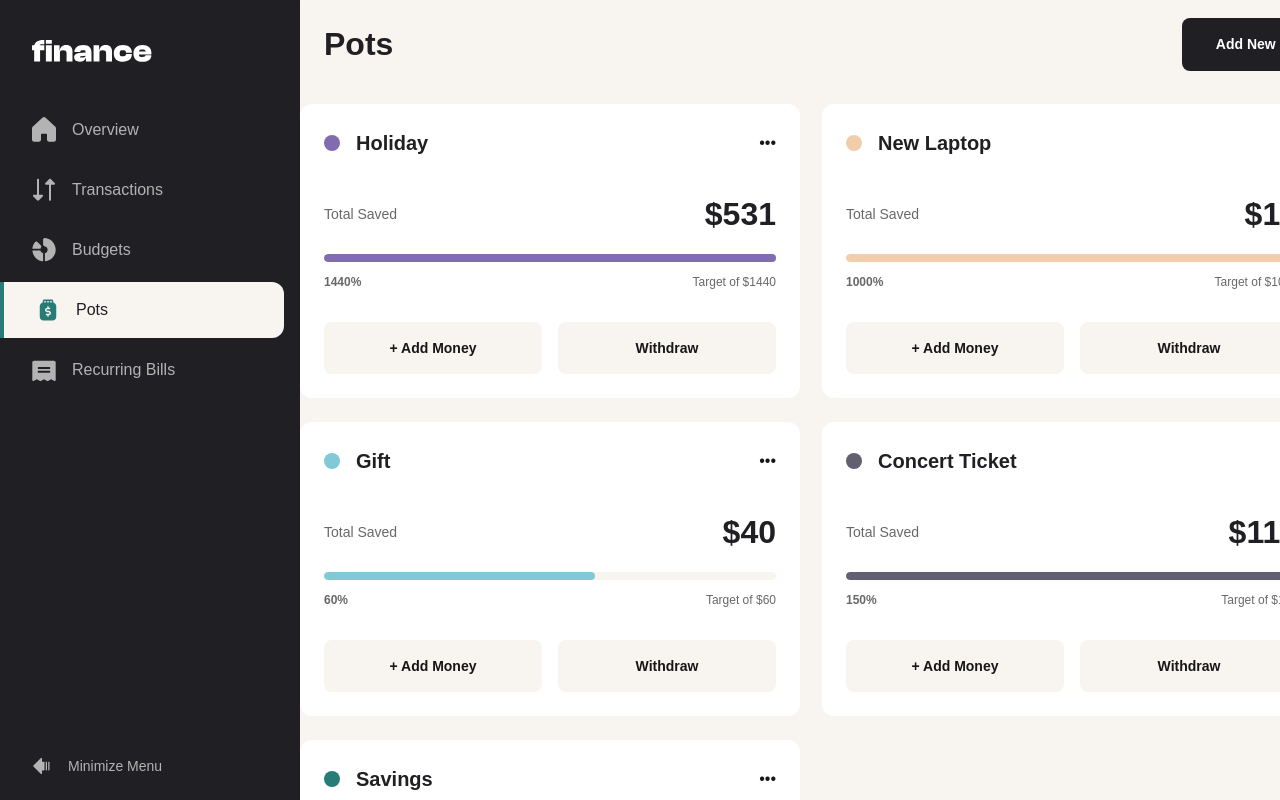
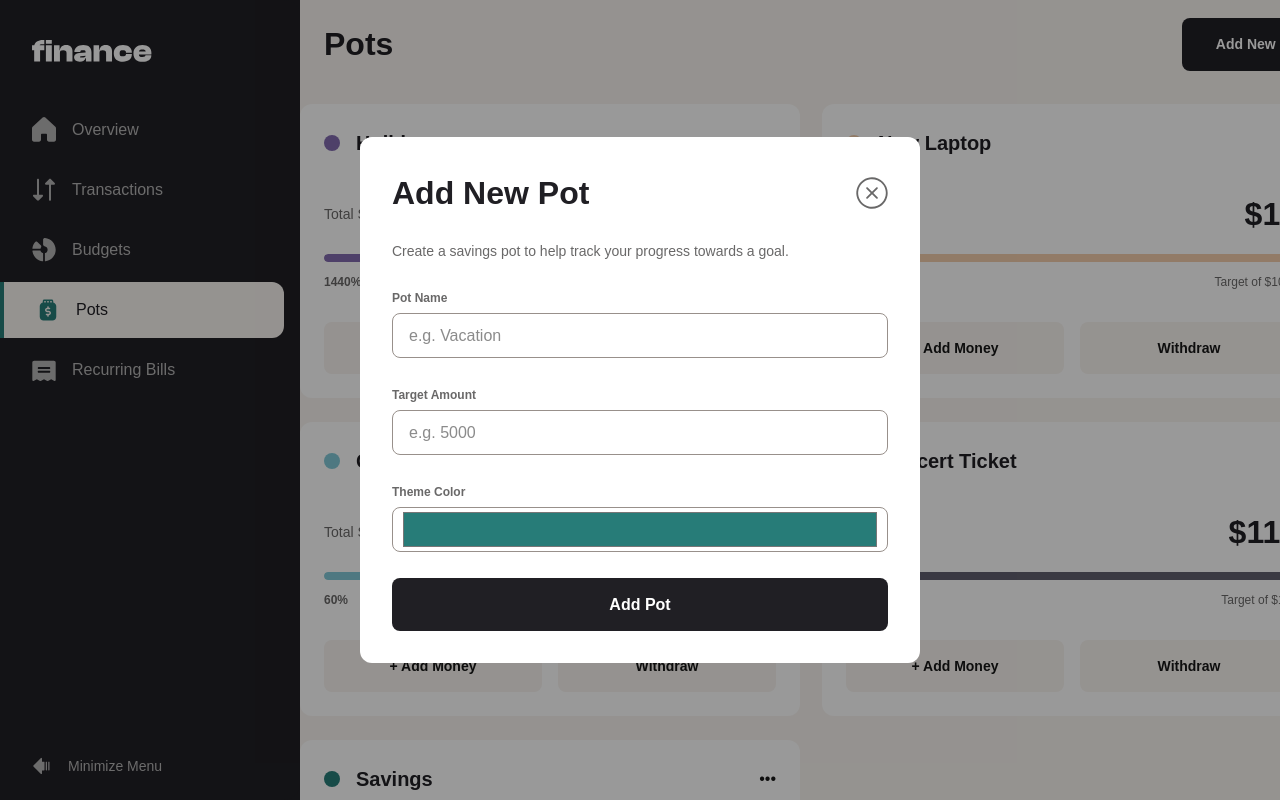
Before and after one commit to Keti-Tsiklauri2001/my-finance-app, a Next.js app: page /pots in a window 1280 px wide. Both pictures are taken after a click on the button "Add New Pot". Shown: the top 800 px of the page. Built offline with nearby package versions, Linux system fonts and the light colour scheme.

Commit message:
feat: addnewpotmodal

```diff
--- a/src/app/pots/page.tsx
+++ b/src/app/pots/page.tsx
@@ -1,10 +1,34 @@
+"use client";
+
+import AddNewPotModal from "@/src/components/AddNewPotModal";
 import Header from "@/src/components/Header";
 import PotsList from "@/src/components/PotsList";
+import { Pot } from "@/src/types/types";
+import { useState } from "react";
+import { pots as initialPots } from "@/src/data/data-pots";
+
 export default function Pots() {
+  const [pots, setPots] = useState<Pot[]>(initialPots);
+  const [showAddPotModal, setShowAddPotModal] = useState(false);
+
   return (
     <div className="bg-[#F8F4F0] flex flex-col xl:gap-[32px] gap-[20px]">
-      <Header header="pots" buttonText="add new pot" />
-      <PotsList />
+      {showAddPotModal && (
+        <AddNewPotModal
+          onClose={() => setShowAddPotModal(false)}
+          onAdd={(newPot) => {
+            setPots((prev) => [...prev, newPot]);
+          }}
+        />
+      )}
+
+      <Header
+        header="pots"
+        buttonText="add new pot"
+        onButtonClick={() => setShowAddPotModal(true)}
+      />
+
+      <PotsList pots={pots} />
     </div>
   );
 }
--- /dev/null
+++ b/src/components/AddNewPotModal.tsx
@@ -0,0 +1,117 @@
+import { useState } from "react";
+import Image from "next/image";
+
+interface AddNewPotModalProps {
+  onClose: () => void;
+  onAdd: (pot: {
+    name: string;
+    target: number;
+    total: number;
+    theme: string;
+  }) => void;
+}
+
+export default function AddNewPotModal({
+  onClose,
+  onAdd,
+}: AddNewPotModalProps) {
+  const [name, setName] = useState("");
+  const [target, setTarget] = useState("");
+  const [theme, setTheme] = useState("#277C78");
+
+  const handleSubmit = () => {
+    if (!name || !target) return;
+
+    onAdd({
+      name,
+      target: Number(target),
+      total: 0,
+      theme,
+    });
+
+    onClose();
+  };
+
+  return (
+    <div className="fixed inset-0 bg-black/40 flex items-center justify-center z-50">
+      <div className="w-[300px] md:w-[560px] bg-white rounded-[12px] p-8 flex flex-col gap-6">
+        {/* Header */}
+        <div className="flex items-center justify-between">
+          <h1 className="text-[20px] md:text-[32px] font-bold text-[#201F24]">
+            Add New Pot
+          </h1>
+
+          <button
+            onClick={onClose}
+            className="w-6 h-6 md:w-8 md:h-8 cursor-pointer"
+          >
+            <Image
+              src="/images/icon-close.svg"
+              alt="close"
+              width={32}
+              height={32}
+            />
+          </button>
+        </div>
+
+        {/* Description */}
+        <p className="text-sm text-[#696868]">
+          Create a savings pot to help track your progress towards a goal.
+        </p>
+
+        {/* Name */}
+        <div>
+          <label className="text-xs font-bold text-[#696868]">Pot Name</label>
+
+          <input
+            value={name}
+            onChange={(e) => setName(e.target.value)}
+            placeholder="e.g. Vacation"
+            className="w-full mt-1 h-[45px] border border-[#98908B] rounded-lg px-4 outline-none"
+          />
+        </div>
+
+        {/* Target */}
+        <div>
+          <label className="text-xs font-bold text-[#696868]">
+            Target Amount
+          </label>
+
+          <input
+            value={target}
+            onChange={(e) => {
+              if (Number(e.target.value) < 0) return;
+              setTarget(e.target.value);
+            }}
+            type="number"
+            min={0}
+            placeholder="e.g. 5000"
+            className="w-full mt-1 h-[45px] border border-[#98908B] rounded-lg px-4 outline-none"
+          />
+        </div>
+
+        {/* Theme */}
+        <div>
+          <label className="text-xs font-bold text-[#696868]">
+            Theme Color
+          </label>
+
+          <input
+            type="color"
+            value={theme}
+            onChange={(e) => setTheme(e.target.value)}
+            className="w-full mt-1 h-[45px] border border-[#98908B] rounded-lg px-2 cursor-pointer"
+          />
+        </div>
+
+        {/* Button */}
+        <button
+          onClick={handleSubmit}
+          className="w-full h-[53px] bg-[#201F24] text-white rounded-lg font-bold cursor-pointer"
+        >
+          Add Pot
+        </button>
+      </div>
+    </div>
+  );
+}
```
Also changed, not shown: src/components/PotsList.tsx (+6 -2 lines).
